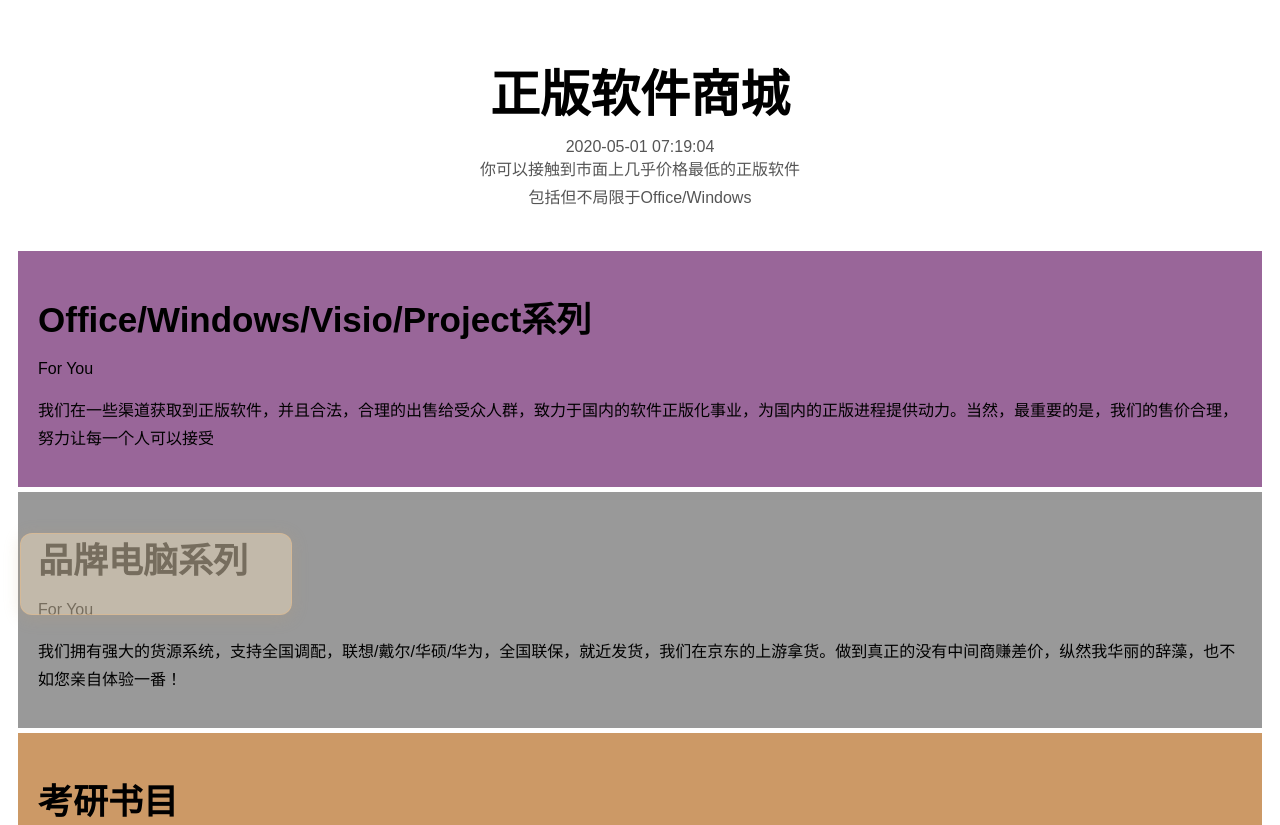
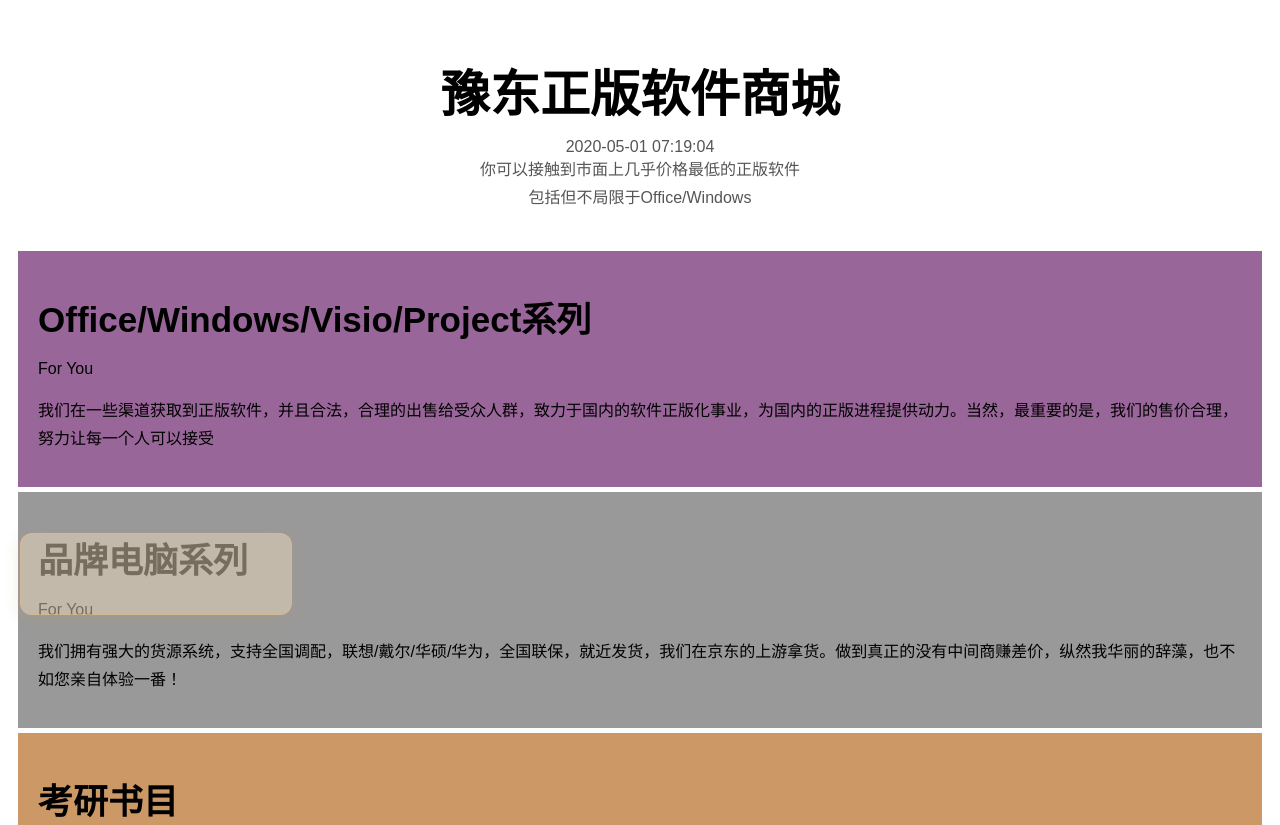
Before and after one commit to chengdashen110/chengdashen110.github.io, a plain HTML site: page index.html in a window 1280 px wide. Shown: the top 825 px of the page. Drawn offline with Linux system fonts and the light colour scheme; files whose address does not match are found by name.

Commit message:
Update index.html

```diff
--- a/index.html
+++ b/index.html
@@ -120,7 +120,7 @@
 <body>
 
 <div class="header">
-  <a href="https://www.os-o.cn" class="block"><h1>正版软件商城</h1></a><head>
+  <a href="https://www.os-o.cn" class="block"><h1>豫东正版软件商城</h1></a><head>
   <script>
     window.onload = function(){
       var span = document.getElementsByTagName('span')[0];
```
